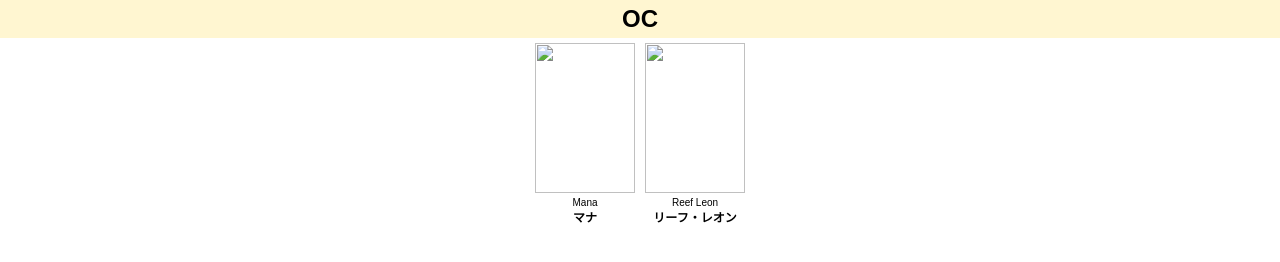
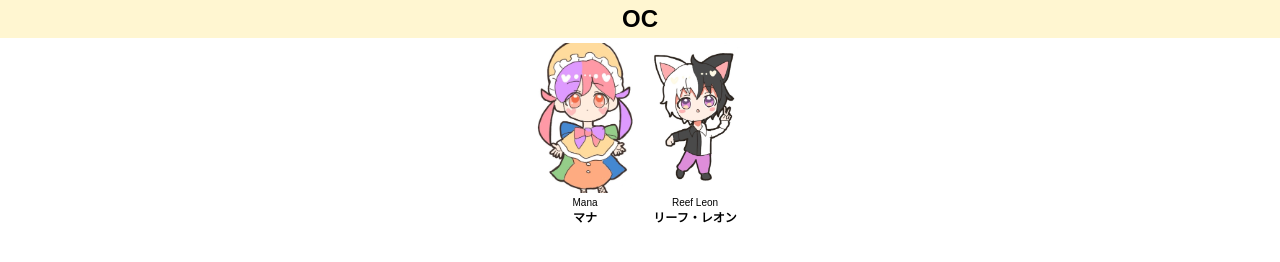
Before and after one commit to AlexLevel0/oc, a plain HTML site: page index.html in a window 1280 px wide. Drawn offline with Linux system fonts and the light colour scheme; a web font is replaced by a local one.

Commit message:
Update index.html

```diff
--- a/index.html
+++ b/index.html
@@ -18,9 +18,9 @@
   <div class="box">
 
 
-    <div><img src="mana.png"><p>Mana</p><h3>マナ</h3></div>
+    <div><img src="mana.jpeg"><p>Mana</p><h3>マナ</h3></div>
 
-    <div><img src="reef.png"><p>Reef Leon</p><h3>リーフ・レオン</h3></div>
+    <div><img src="reef.jpeg"><p>Reef Leon</p><h3>リーフ・レオン</h3></div>
 
 
   </div>
```
